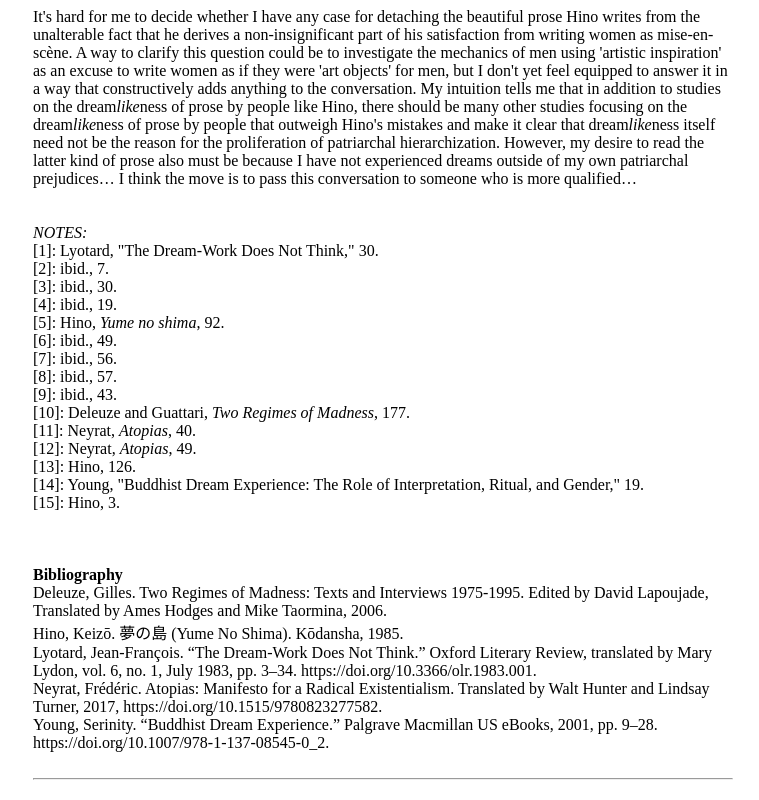
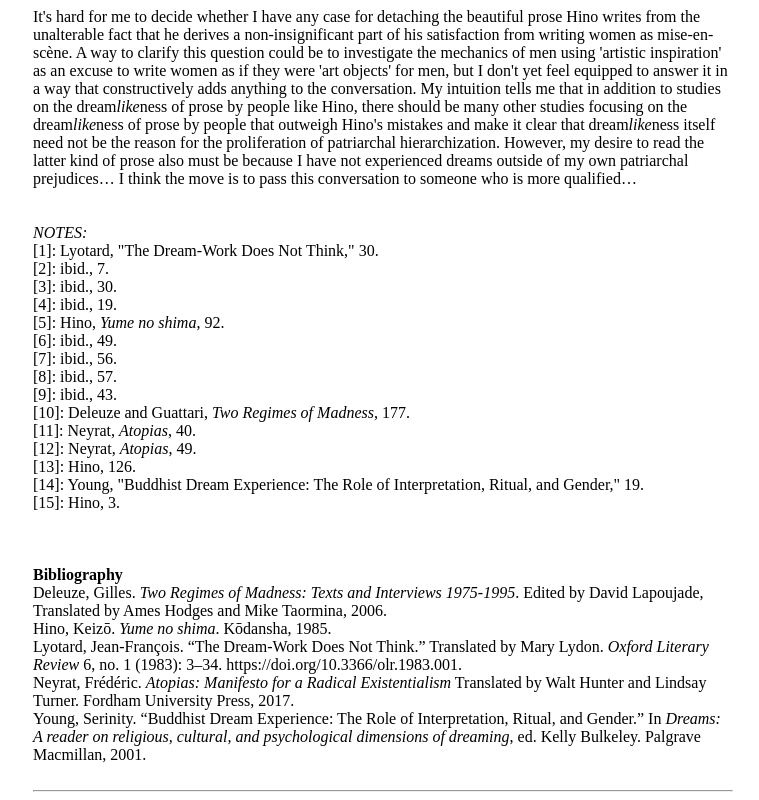
Before and after one commit to pelagicmoon/pelagicmoon-writings, a plain HTML site: page dream-work-and-isle-of-dreams.html in a window 1280 px wide. Shown: the part 5606-6406 px from the top of the page, without its empty margins (257-1016 px from the left). Drawn offline with Linux system fonts and the light colour scheme.

Commit message:
dream work more

```diff
--- a/dream-work-and-isle-of-dreams.html
+++ b/dream-work-and-isle-of-dreams.html
@@ -210,11 +210,11 @@
     Bibliography
 </h4>
 
-<p> Deleuze, Gilles. Two Regimes of Madness: Texts and Interviews 1975-1995. Edited by David Lapoujade, Translated by Ames Hodges and Mike Taormina, 2006. </p>
-<p> Hino, Keizō. 夢の島 (Yume No Shima). Kōdansha, 1985.</p>
-<p> Lyotard, Jean-François. “The Dream-Work Does Not Think.” Oxford Literary Review, translated by Mary Lydon, vol. 6, no. 1, July 1983, pp. 3–34. https://doi.org/10.3366/olr.1983.001. </p>
-<p> Neyrat, Frédéric. Atopias: Manifesto for a Radical Existentialism. Translated by Walt Hunter and Lindsay Turner, 2017, https://doi.org/10.1515/9780823277582. </p>
-<p> Young, Serinity. “Buddhist Dream Experience.” Palgrave Macmillan US eBooks, 2001, pp. 9–28. https://doi.org/10.1007/978-1-137-08545-0_2.</p> <br>
+<p> Deleuze, Gilles. <i>Two Regimes of Madness: Texts and Interviews 1975-1995</i>. Edited by David Lapoujade, Translated by Ames Hodges and Mike Taormina, 2006. </p>
+<p> Hino, Keizō. <i>Yume no shima</i>. Kōdansha, 1985.</p>
+<p> Lyotard, Jean-François. “The Dream-Work Does Not Think.”  Translated by Mary Lydon. <i>Oxford Literary Review</i> 6, no. 1 (1983): 3–34. https://doi.org/10.3366/olr.1983.001. </p>
+<p> Neyrat, Frédéric. <i>Atopias: Manifesto for a Radical Existentialism</i> Translated by Walt Hunter and Lindsay Turner. Fordham University Press, 2017. </p>
+<p> Young, Serinity. “Buddhist Dream Experience: The Role of Interpretation, Ritual, and Gender.” In <i>Dreams: A reader on religious, cultural, and psychological dimensions of dreaming</i>, ed. Kelly Bulkeley. Palgrave Macmillan, 2001.</p> <br>
 <hr>
 
 
```
